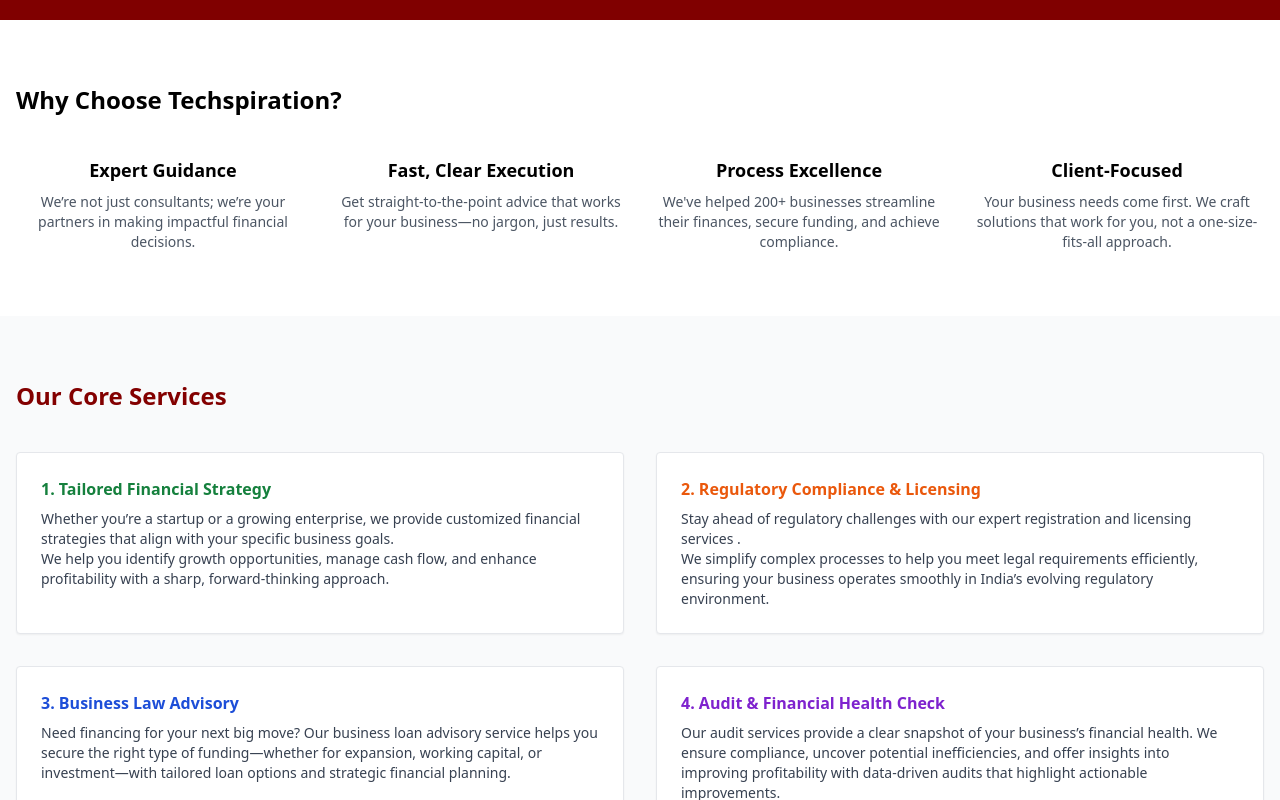
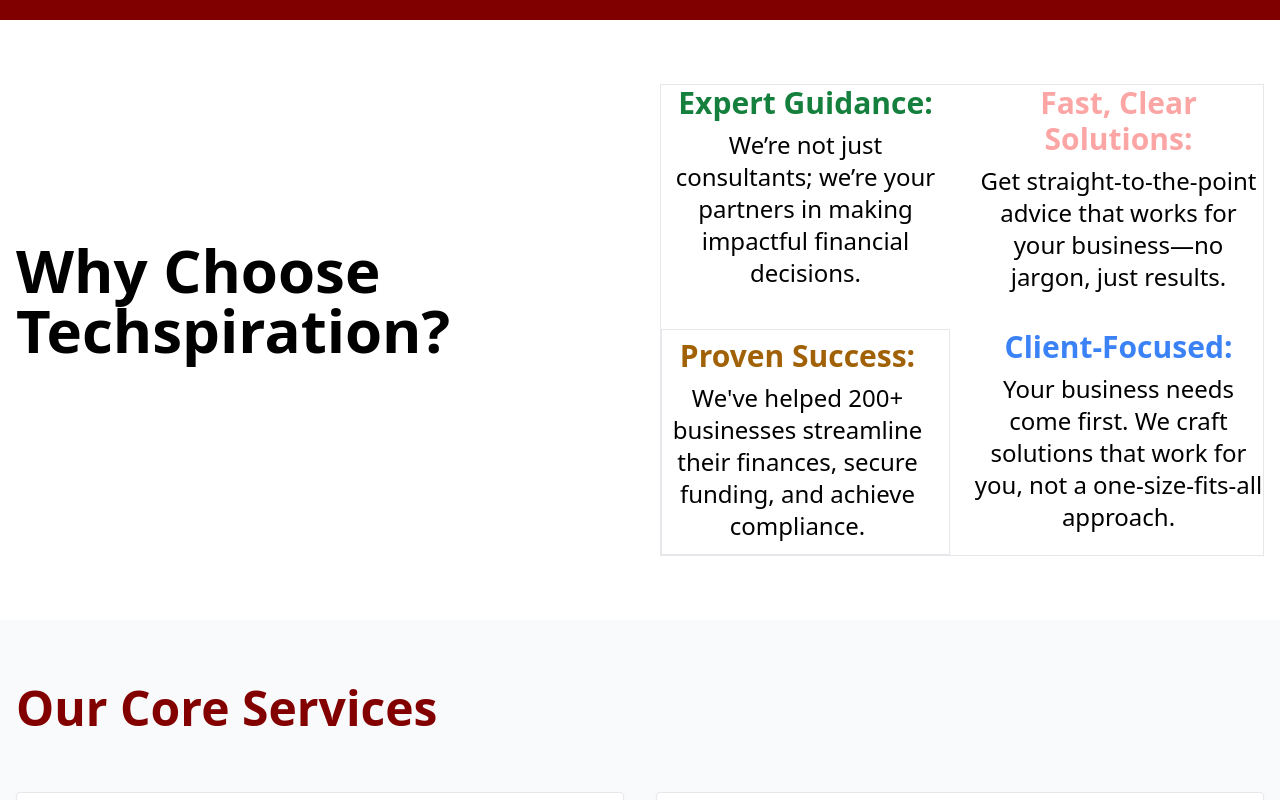
Before and after one commit to abhinand2511/techweb, a React (Vite) app in the folder frontend/: page / in a window 1280 px wide. Shown: the part 860-1660 px from the top of the page. Built offline with nearby package versions, Linux system fonts and the light colour scheme.

Commit message:
Done with the tailwind till for core services

```diff
--- a/frontend/src/components/WhatWeDo.jsx
+++ b/frontend/src/components/WhatWeDo.jsx
@@ -44,37 +44,37 @@
       </section>
 
       {/* Why Choose Us */}
-      <section className="max-w-7xl mx-auto px-4 py-16">
-        <h2 className="text-2xl font-semibold mb-10">
+      <section className="max-w-7xl mx-auto px-4 py-16 grid md:grid-cols-2 gap-10 items-center">
+        <h2 className="text-6xl font-semibold mb-10">
           Why Choose Techspiration?
         </h2>
-        <div className="grid md:grid-cols-4 gap-6 text-center">
+        <div className="grid md:grid-cols-2 gap-6 text-center border">
           <div>
-            <h3 className="text-lg font-semibold mb-2">Expert Guidance</h3>
-            <p className="text-sm text-gray-600">
+            <h3 className="text-green-700 text-3xl font-semibold mb-2">Expert Guidance:</h3>
+            <p className="text-2xl text-black-700 pb-3">
               We’re not just consultants; we’re your partners in making
               impactful financial decisions.{" "}
             </p>
           </div>
           <div>
-            <h3 className="text-lg font-semibold mb-2">
-              Fast, Clear Execution
+            <h3 className="text-red-300 text-3xl font-semibold mb-2">
+              Fast, Clear Solutions:
             </h3>
-            <p className="text-sm text-gray-600">
+            <p className="text-2xl text-black-700 pb-3">
               Get straight-to-the-point advice that works for your business—no
               jargon, just results.{" "}
             </p>
           </div>
-          <div>
-            <h3 className="text-lg font-semibold mb-2">Process Excellence</h3>
-            <p className="text-sm text-gray-600">
+          <div className="border pr-4 pt-2">
+            <h3 className="text-yellow-700 text-3xl font-semibold mb-2">Proven Success:</h3>
+            <p className="text-2xl text-black-700 pb-3">
               We've helped 200+ businesses streamline their finances, secure
               funding, and achieve compliance.{" "}
             </p>
           </div>
           <div>
-            <h3 className="text-lg font-semibold mb-2">Client-Focused</h3>
-            <p className="text-sm text-gray-600">
+            <h3 className="text-blue-500 text-3xl font-semibold mb-2">Client-Focused:</h3>
+            <p className="text-2xl text-black-700 pb-3">
               Your business needs come first. We craft solutions that work for
               you, not a one-size-fits-all approach.
             </p>
@@ -85,43 +85,43 @@
       {/* Core Services */}
       <section className="bg-gray-50 py-16 px-4">
         <div className="max-w-7xl mx-auto">
-          <h2 className="text-2xl font-semibold text-[#830000] mb-10">
+          <h2 className="text-5xl font-bold text-[#830000] mb-10 pb-5">
             Our Core Services
           </h2>
           <div className="grid md:grid-cols-2 gap-8">
             <div className="bg-white border p-6 rounded shadow-sm">
-              <h3 className="text-green-700 font-bold mb-2">
+              <h3 className="text-3xl text-green-700 font-bold pb-2 mb-2">
                 1. Tailored Financial Strategy
               </h3>
-              <p className="text-sm text-gray-700">
+              <p className="text-2xl text-black-700 pb-3">
                 Whether you’re a startup or a growing enterprise, we provide
                 customized financial strategies that align with your specific
                 business goals.
               </p>
-              <p className="text-sm text-gray-700">
+              <p className="text-2xl text-black-700 pb-10">
                 We help you identify growth opportunities, manage cash flow, and
                 enhance profitability with a sharp, forward-thinking approach.
               </p>
             </div>
             <div className="bg-white border p-6 rounded shadow-sm">
-              <h3 className="text-orange-600 font-bold mb-2">
+              <h3 className="text-3xl text-orange-600 font-bold pb-2 mb-2">
                 2. Regulatory Compliance & Licensing
               </h3>
-              <p className="text-sm text-gray-700">
+              <p className="text-2xl text-black-700 pb-3">
                 Stay ahead of regulatory challenges with our expert registration
                 and licensing services .
               </p>
-              <p className="text-sm text-gray-700">
+              <p className="text-2xl text-black-700 pb-10">
                 We simplify complex processes to help you meet legal
                 requirements efficiently, ensuring your business operates
                 smoothly in India’s evolving regulatory environment.
               </p>
             </div>
             <div className="bg-white border p-6 rounded shadow-sm">
-              <h3 className="text-blue-700 font-bold mb-2">
+              <h3 className="text-3xl text-blue-700 font-bold pb-2 mb-2">
                 3. Business Law Advisory
               </h3>
-              <p className="text-sm text-gray-700">
+              <p className="text-2xl text-black-700 pb-10">
                 Need financing for your next big move? Our business loan
                 advisory service helps you secure the right type of
                 funding—whether for expansion, working capital, or
@@ -130,10 +130,10 @@
               </p>
             </div>
             <div className="bg-white border p-6 rounded shadow-sm">
-              <h3 className="text-purple-700 font-bold mb-2">
+              <h3 className="text-3xl text-purple-700 font-bold pb-2 mb-2">
                 4. Audit & Financial Health Check
               </h3>
-              <p className="text-sm text-gray-700">
+              <p className="text-2xl text-black-700 pb-10">
                 Our audit services provide a clear snapshot of your business’s
                 financial health. We ensure compliance, uncover potential
                 inefficiencies, and offer insights into improving profitability
```
